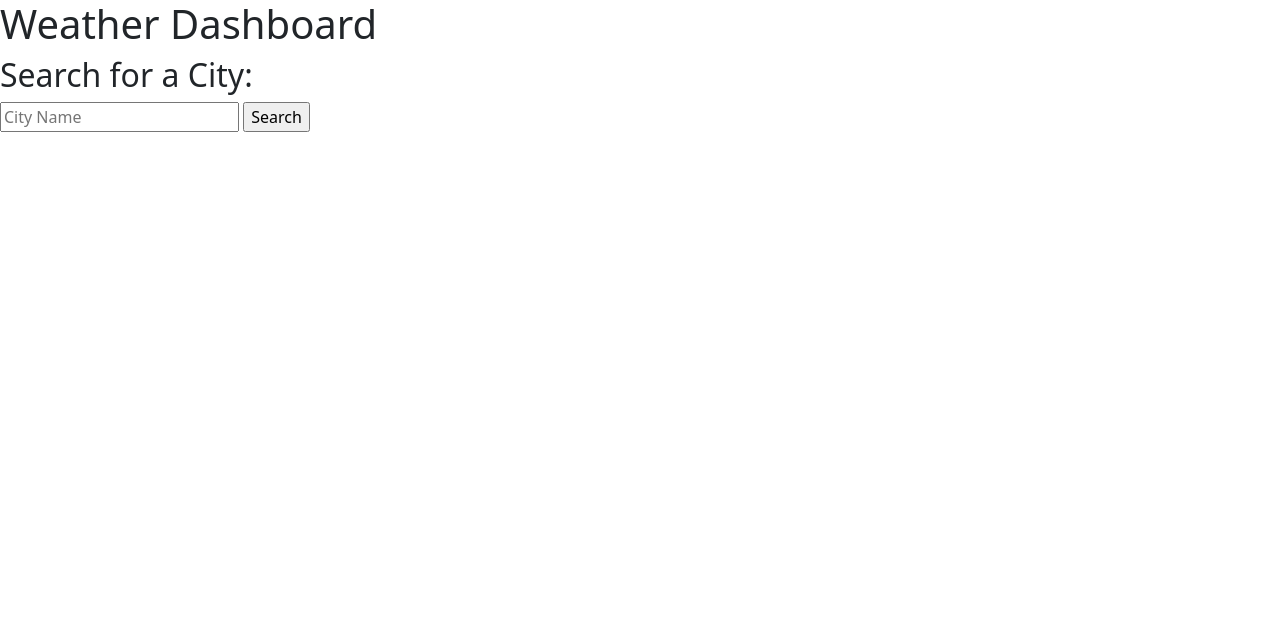
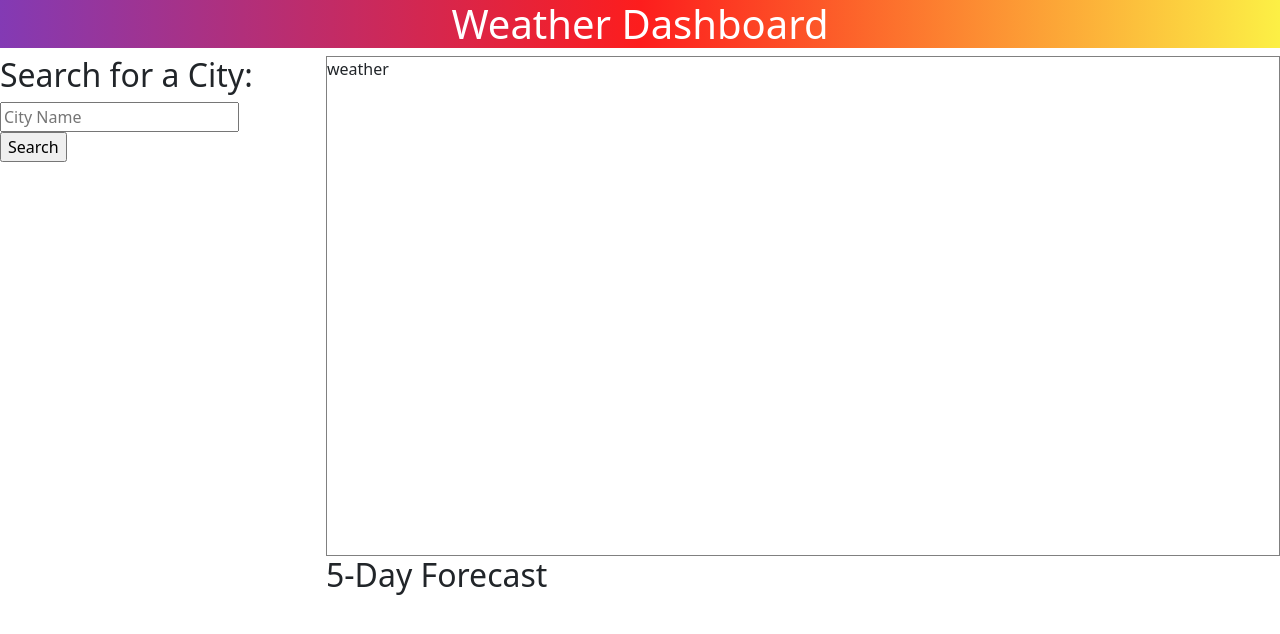
Before and after one commit to smaheilman/challenge-6, a plain HTML site: page index.html in a window 1280 px wide. Drawn offline with nearby package versions, Linux system fonts and the light colour scheme.

Commit message:
page layout

```diff
--- a/assets/css/stlye.css
+++ b/assets/css/stlye.css
@@ -1,4 +1,16 @@
-.header{
+#header{
+    text-align: center;
     color: white;
-    background: linear-gradient(lightblue,blue,darkblue);
+    background: linear-gradient(90deg, rgba(131,58,180,1), rgba(253, 29, 29, 1), rgba(252, 240, 69, 1))
 }
+
+#city-search{
+    margin: 0;
+    text-align: left;
+}
+
+#weather-display{
+    border: 1px solid gray;
+    width: 100%;
+    height: 500px;
+}
--- a/index.html
+++ b/index.html
@@ -1,33 +1,43 @@
 <!DOCTYPE html>
 <html lang="en">
+
 <head>
     <meta charset="UTF-8">
     <meta http-equiv="X-UA-Compatible" content="IE=edge">
     <meta name="viewport" content="width=device-width, initial-scale=1.0">
     <title>Weather Dashboard</title>
-    <link rel="stylesheet" href="https://cdn.jsdelivr.net/npm/bootstrap@5.1.1/dist/css/bootstrap.min.css" integrity="sha384-F3w7mX95PdgyTmZZMECAngseQB83DfGTowi0iMjiWaeVhAn4FJkqJByhZMI3AhiU" crossorigin="anonymous">
-    <link rel="stylesheet" href="./assets/css/style.css"/>
+    <link rel="stylesheet" href="https://cdn.jsdelivr.net/npm/bootstrap@5.1.1/dist/css/bootstrap.min.css"
+        integrity="sha384-F3w7mX95PdgyTmZZMECAngseQB83DfGTowi0iMjiWaeVhAn4FJkqJByhZMI3AhiU" crossorigin="anonymous">
+    <link rel="stylesheet" href="assets/css/stlye.css">
 </head>
+
 <body>
     <header>
         <h1 id="header">Weather Dashboard</h1>
     </header>
 
-    <main>
-        <div id="city-search">
+    <main class="row">
+        <div id="city-search" class="col-3">
             <h2>Search for a City:</h2>
-            <div>
+            <div class="col-4 align-items-start">
                 <form>
-                    <input type="text" name="search" id="search" placeholder="City Name"/>
-                    <input type="submit" value="Search" id="submit"/>
+                    <input type="text" name="search" id="search" placeholder="City Name" />
+                    <input type="submit" value="Search" id="submit" />
                 </form>
+                <div class="align-items-end" id="cities"></div>
             </div>
         </div>
-        <div id="weather-display"></div>
-        <div id="5-day"></div>
-
+        <div class="col-9">
+            <div id="weather-display" class="align-items-start">
+                weather
+            </div>
+            <div id="5-day" class="align-items-end">
+                <h2>5-Day Forecast</h2>
+            </div>
+        </div>
     </main>
 
     <script src="assets/js/script.js"></script>
 </body>
+
 </html>
```
Also changed, not shown: assets/css/style.css (deleted).
